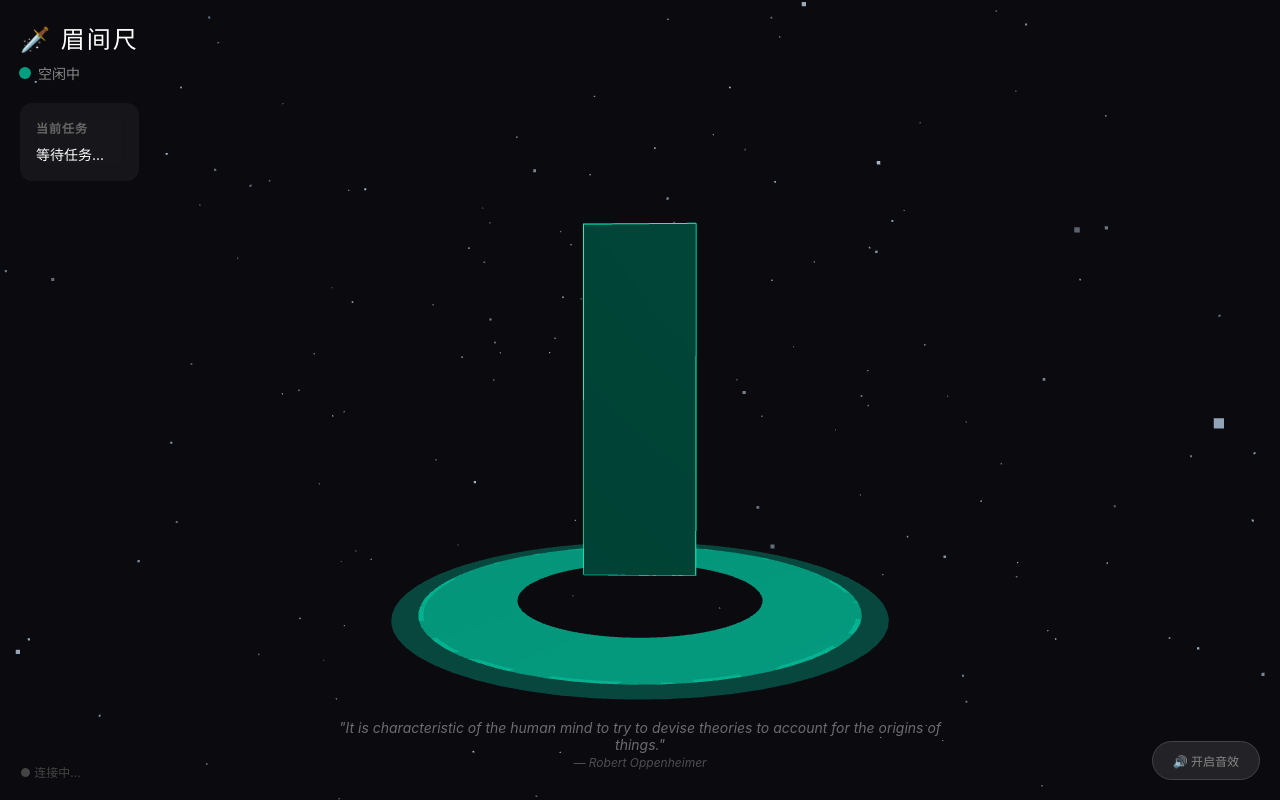
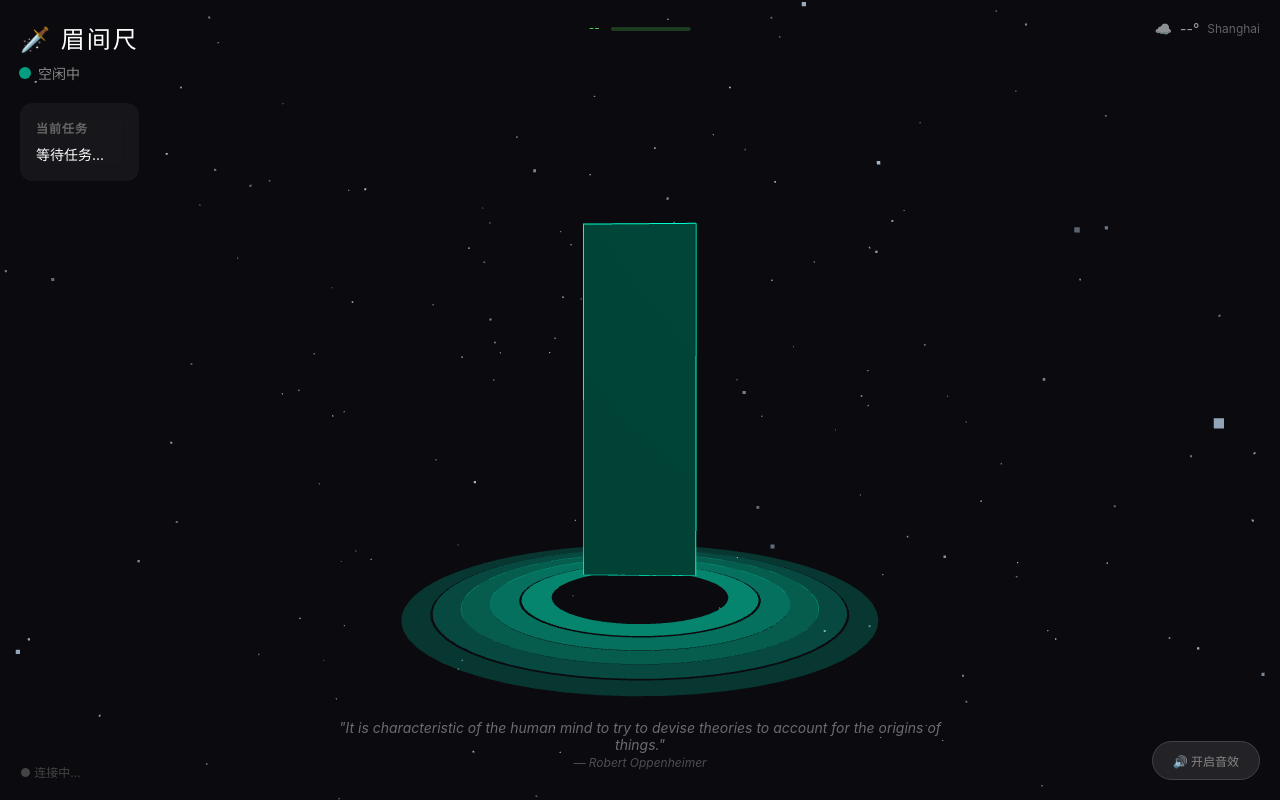
Before and after one commit to funland/star-agent, a website: page index.html in a window 1280 px wide. Drawn offline with nearby package versions, Linux system fonts and the light colour scheme; no server answers; animation ran at ten frames a second.

Commit message:
Update: add weather and status API support

```diff
--- a/index.html
+++ b/index.html
@@ -94,6 +94,19 @@
 
   <div id="connection-status">● 连接中...</div>
 
+  <div id="weather" style="position:fixed;top:20px;right:20px;color:rgba(255,255,255,0.6);font-size:14px;z-index:100;font-family:'SF Pro',-apple-system,sans-serif;display:flex;align-items:center;gap:8px;">
+    <span id="weather-icon">☁️</span>
+    <span id="weather-temp">--°</span>
+    <span id="weather-location" style="font-size:12px;opacity:0.6;">Shanghai</span>
+  </div>
+
+  <div id="magic-bar" style="position:fixed;top:20px;left:50%;transform:translateX(-50%);color:rgba(100,255,100,0.8);font-size:12px;z-index:100;font-family:'SF Pro',-apple-system,sans-serif;">
+    <span id="magic-value">--</span>
+    <div style="width:80px;height:4px;background:rgba(100,255,100,0.2);border-radius:2px;margin-left:8px;display:inline-block;vertical-align:middle;">
+      <div id="magic-fill" style="width:0%;height:100%;background:linear-gradient(90deg,#00ff00,#88ff88);border-radius:2px;transition:width 0.5s;"></div>
+    </div>
+  </div>
+
   <div id="audio-btn" onclick="initAudio(); this.style.display='none';" style="position:fixed;bottom:20px;right:20px;padding:10px 20px;background:rgba(255,255,255,0.1);color:#888;border:1px solid #444;border-radius:20px;cursor:pointer;font-size:12px;z-index:100;">🔊 开启音效</div>
 
   <div id="quote" style="position:fixed;bottom:30px;left:50%;transform:translateX(-50%);color:rgba(255,255,255,0.4);font-size:14px;font-style:italic;text-align:center;max-width:80%;z-index:100;font-family:'SF Pro',-apple-system,sans-serif;"></div>
@@ -145,10 +158,13 @@
     };
 
     // ============== Three.js 场景 ==============
-    let scene, camera, renderer, agent, agentEdges, baseRing;
+    let scene, camera, renderer, agent, agentEdges;
+    let baseRings = []; // 多个光环
     let currentState = 'idle';
     let targetColor, targetEmissive, targetSpeed, targetScale;
     let clock = new THREE.Clock();
+    let rainbowMode = false; // 彩虹模式
+    let rainbowStartTime = 0;
 
     // ============== 科幻音效 ==============
     let audioCtx, masterGain;
@@ -261,35 +277,25 @@
       const edges = new THREE.LineSegments(edgesGeometry, edgesMaterial);
       agent.add(edges);
 
-      // 底部光环 - 科幻反光效果
-      const baseGeometry = new THREE.RingGeometry(0.8, 1.4, 64);
-      const baseMaterial = new THREE.MeshStandardMaterial({
-        color: STATE_CONFIG.idle.color,
-        emissive: STATE_CONFIG.idle.color,
-        emissiveIntensity: 0.8,
-        transparent: true,
-        opacity: 0.6,
-        side: THREE.DoubleSide,
-        metalness: 0.8,
-        roughness: 0.2
-      });
-      baseRing = new THREE.Mesh(baseGeometry, baseMaterial);
-      baseRing.rotation.x = -Math.PI / 2;
-      baseRing.position.y = -1.35;
-      scene.add(baseRing);
-
-      // 第二个光环 - 外圈
-      const baseGeometry2 = new THREE.RingGeometry(1.5, 1.7, 64);
-      const baseMaterial2 = new THREE.MeshBasicMaterial({
+      // 底部光环 - 科幻反光效果 - 多层彩虹
+      baseRings = []; // 存储多个光环
+      for (let i = 0; i < 5; i++) {
+        const inner = 0.6 + i * 0.25;
+        const outer = 0.8 + i * 0.25;
+        const ringGeo = new THREE.RingGeometry(inner, outer, 64);
+        const ringMat = new THREE.MeshBasicMaterial({
           color: STATE_CONFIG.idle.color,
           transparent: true,
-        opacity: 0.25,
+          opacity: 0.5 - i * 0.08,
           side: THREE.DoubleSide
         });
-      const baseRing2 = new THREE.Mesh(baseGeometry2, baseMaterial2);
-      baseRing2.rotation.x = -Math.PI / 2;
-      baseRing2.position.y = -1.35;
-      scene.add(baseRing2);
+        const ring = new THREE.Mesh(ringGeo, ringMat);
+        ring.rotation.x = -Math.PI / 2;
+        ring.position.y = -1.35;
+        ring.position.z = i * 0.01; // 轻微错开
+        scene.add(ring);
+        baseRings.push(ring);
+      }
 
       // 背景粒子
       createParticles();
@@ -355,8 +361,13 @@
       if (agentEdges && agentEdges.material) {
         agentEdges.material.color = new THREE.Color(targetColor);
       }
-      if (baseRing && baseRing.material) {
-        baseRing.material.color = new THREE.Color(targetColor);
+      // 更新所有光环颜色
+      if (baseRings && baseRings.length > 0) {
+        baseRings.forEach(ring => {
+          if (ring.material) {
+            ring.material.color = new THREE.Color(targetColor);
+          }
+        });
       }
 
       // 更新 UI
@@ -376,23 +387,51 @@
       const delta = clock.getDelta();
       const config = STATE_CONFIG[currentState];
 
-      // 平滑过渡颜色
+      // 彩虹模式 - 只让光环变色
+      if (rainbowMode) {
+        const rainbowT = (time - rainbowStartTime) * 2;
+        // 光环彩虹滚动
+        baseRings.forEach((ring, i) => {
+          const t = rainbowT + i * 0.5;
+          ring.material.color.copy(getRainbowColor(t));
+        });
+        // 边缘发光
+        if (agentEdges) {
+          agentEdges.material.color.copy(getRainbowColor(rainbowT + 2));
+        }
+        // 石碑主体保持原色
+        agent.material.emissive.lerp(new THREE.Color(targetEmissive), 0.05);
+      } else {
+        // 正常状态 - 石碑变色
         agent.material.color.lerp(new THREE.Color(targetColor), 0.05);
         agent.material.emissive.lerp(new THREE.Color(targetEmissive), 0.05);
+        // 光环跟随状态颜色
+        baseRings.forEach(ring => {
+          ring.material.color.lerp(new THREE.Color(targetColor), 0.1);
+        });
+        // 边缘发光
+        if (agentEdges) {
+          agentEdges.material.color.lerp(new THREE.Color(targetColor), 0.1);
+        }
+      }
 
       // 状态动画
       switch (config.animation) {
         case 'breathe':
           // 呼吸效果 - 轻微上下浮动
           if (agent) agent.position.y = Math.sin(time * config.speed) * 0.1;
-          if (baseRing) baseRing.scale.setScalar(1 + Math.sin(time * config.speed * 0.5) * 0.1);
+          if (baseRings) baseRings.forEach((ring, i) => {
+            ring.scale.setScalar(1 + Math.sin(time * config.speed + i * 0.5) * 0.1);
+          });
           if (agentEdges) agentEdges.material.color.lerp(new THREE.Color(targetColor), 0.1);
           break;
 
         case 'scan':
           // 扫描效果 - 像是启动扫描
           if (agent) agent.position.y = Math.sin(time * 2) * 0.15;
-          if (baseRing) baseRing.scale.setScalar(1 + Math.sin(time * 3) * 0.15);
+          if (baseRings) baseRings.forEach((ring, i) => {
+            ring.scale.setScalar(1 + Math.sin(time * 3 + i * 0.3) * 0.15);
+          });
           if (agentEdges) agentEdges.material.color.lerp(new THREE.Color(targetColor), 0.1);
           break;
 
@@ -402,7 +441,9 @@
             agent.rotation.y = time * 0.5;
             agent.position.y = Math.sin(time * 4) * 0.1;
           }
-          if (baseRing) baseRing.scale.setScalar(1 + Math.sin(time * 2) * 0.2);
+          if (baseRings) baseRings.forEach((ring, i) => {
+            ring.scale.setScalar(1 + Math.sin(time * 2 + i * 0.4) * 0.2);
+          });
           if (agentEdges) agentEdges.material.color.lerp(new THREE.Color(targetColor), 0.15);
           break;
 
@@ -413,22 +454,23 @@
             agent.position.x = Math.sin(time * 10) * 0.05;
           }
           if (agentEdges) agentEdges.material.color.lerp(new THREE.Color(targetColor), 0.2);
-          if (baseRing) baseRing.material.opacity = Math.abs(Math.sin(time * 5)) * 0.8;
+          if (baseRings) baseRings.forEach(ring => {
+            ring.material.opacity = Math.abs(Math.sin(time * 5)) * 0.6;
+          });
           break;
 
         case 'rotate':
           // 旋转效果 - 缓慢旋转展示
           if (agent) agent.rotation.y = time * config.speed;
           if (agentEdges) agentEdges.material.color.lerp(new THREE.Color(targetColor), 0.1);
-          if (baseRing) baseRing.rotation.z = time * 0.2;
+          if (baseRings) baseRings.forEach((ring, i) => {
+            ring.rotation.z = time * 0.2 + i * 0.1;
+          });
           break;
       }
 
       // 边缘发光跟随
       if (agentEdges) agentEdges.material.color.lerp(new THREE.Color(targetColor), 0.1);
-      if (baseRing) {
-        baseRing.material.color.lerp(new THREE.Color(targetColor), 0.1);
-      }
 
       // 相机轻微移动
       camera.position.x = Math.sin(time * 0.1) * 0.3;
@@ -511,6 +553,14 @@
       const taskText = data.task || data.message || '';
       console.log('Mapped state:', newState);
       setState(newState, taskText);
+
+      // 更新魔法值 (Token 剩余量)
+      if (data.token) {
+        var percent = data.token.percent || 0;
+        var remaining = Math.round(200 - (200 * percent / 100));
+        document.getElementById('magic-value').textContent = remaining + 'k';
+        document.getElementById('magic-fill').style.width = (100 - percent) + '%';
+      }
     }
 
     function updateConnectionStatus(status) {
@@ -533,6 +583,43 @@
     // 启动轮询
     init();
     startPolling();
+
+    // ============== 天气 ==============
+    function fetchWeather() {
+      var xhr = new XMLHttpRequest();
+      xhr.open('GET', '/api/weather?t=' + new Date().getTime(), true);
+      xhr.onload = function() {
+        if (xhr.status === 200) {
+          try {
+            var data = JSON.parse(xhr.responseText);
+            document.getElementById('weather-icon').textContent = data.icon || '☁️';
+            document.getElementById('weather-temp').textContent = data.temp + '°';
+          } catch(e) {}
+        }
+      };
+      xhr.send();
+    }
+    // 每10分钟更新一次天气
+    fetchWeather();
+    setInterval(fetchWeather, 10 * 60 * 1000);
+
+    // ============== 彩虹模式点击事件 ==============
+    document.addEventListener('click', function(e) {
+      // 切换彩虹模式
+      rainbowMode = !rainbowMode;
+      rainbowStartTime = clock.getElapsedTime();
+      if (rainbowMode) {
+        playStateSound('idle'); // 播放音效
+      }
+    });
+
+    // 彩虹颜色函数
+    function getRainbowColor(t) {
+      const r = Math.sin(t * 1.0) * 0.5 + 0.5;
+      const g = Math.sin(t * 1.0 + 2) * 0.5 + 0.5;
+      const b = Math.sin(t * 1.0 + 4) * 0.5 + 0.5;
+      return new THREE.Color(r, g, b);
+    }
 
     // ============== 科幻格言 ==============
     const quotes = [
```
Also changed, not shown: monitor.js (+14 -1 lines), server.js (+68 -1 lines). Lines whose indentation alone changed are shown as unchanged.
